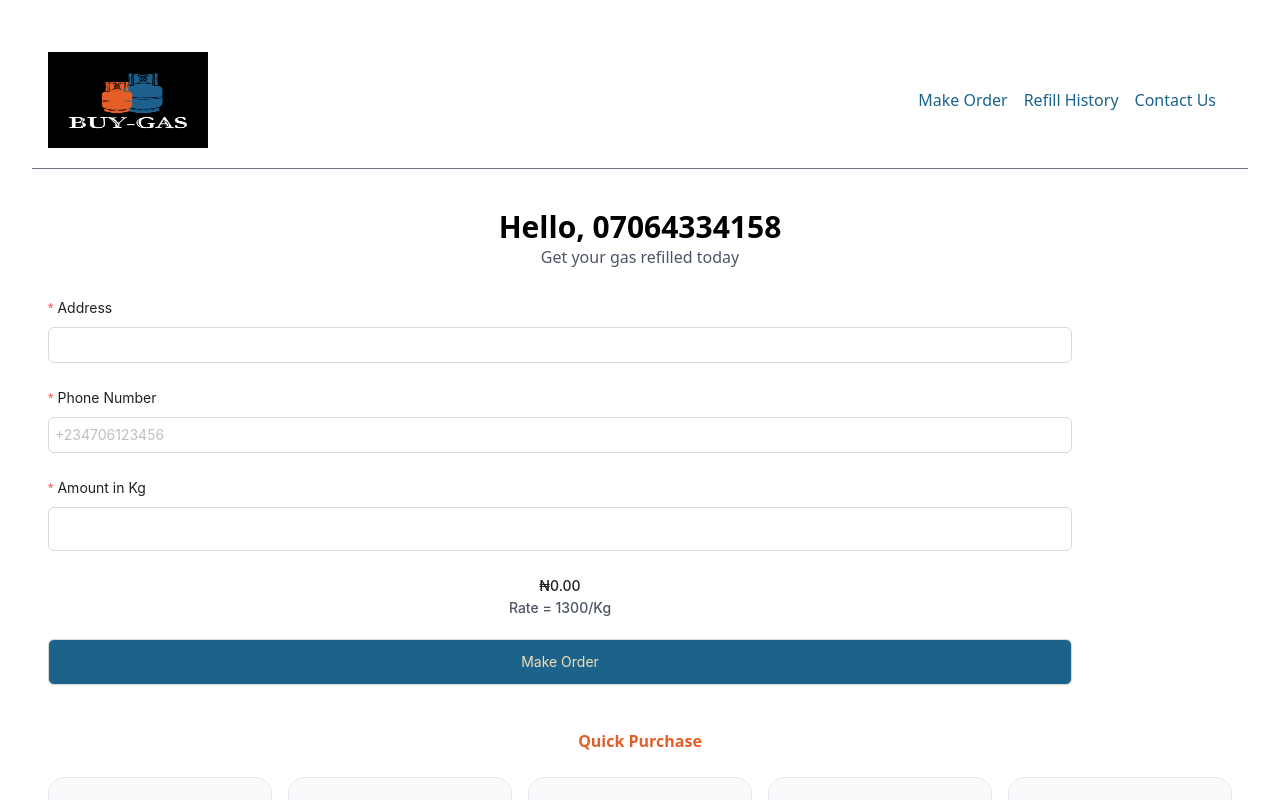
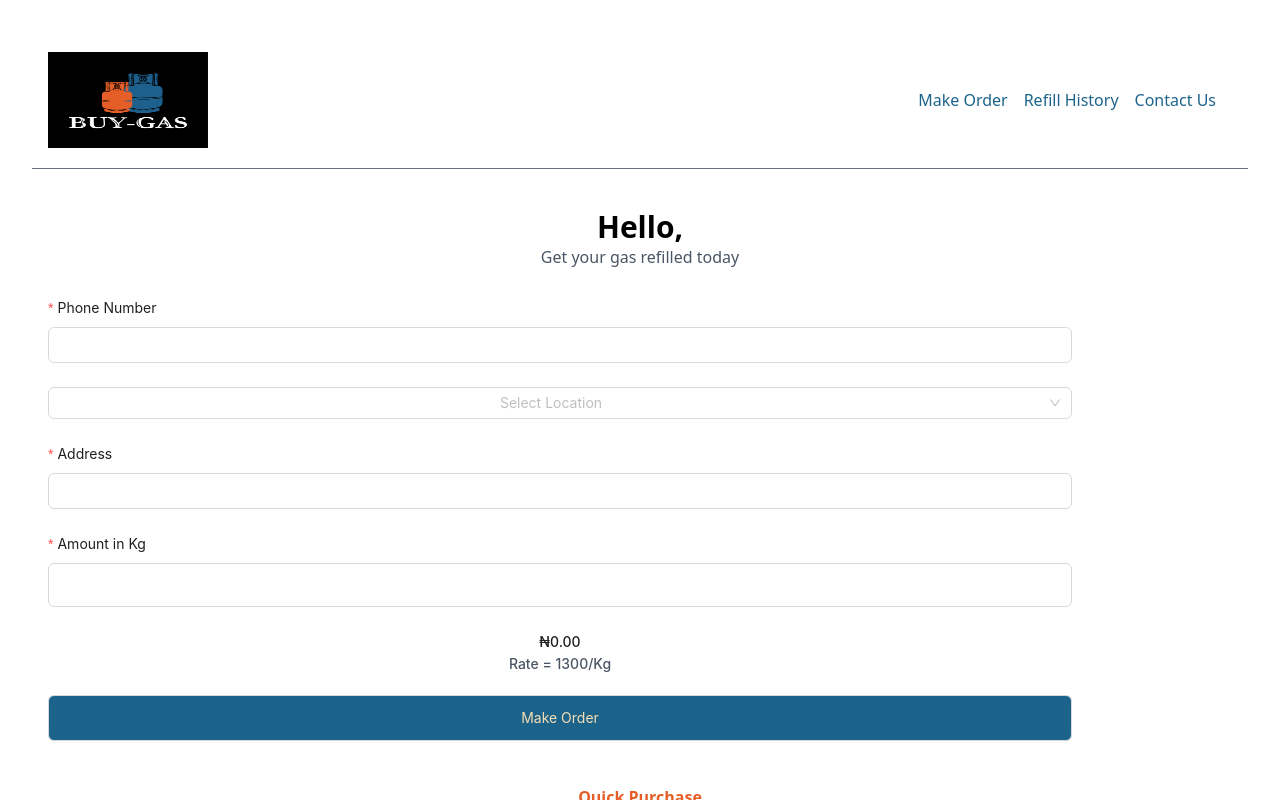
Before and after one commit to Emmykage/buy-gas, a React (Vite) app: page / in a window 1280 px wide. Both pictures are taken after a click on the item "Merchant". Shown: the top 800 px of the page. Built offline with nearby package versions, Linux system fonts and the light colour scheme.

Commit message:
set up local storage

```diff
--- a/src/components/input/Input.jsx
+++ b/src/components/input/Input.jsx
@@ -66,6 +66,8 @@ const FormInput = ({
            type=== "select" ?
 
            <Select
+           disabled={disabled}
+
            options={options}
            placeholder={placeHolder}
 
--- a/src/components/orderForm/OrderForm.jsx
+++ b/src/components/orderForm/OrderForm.jsx
@@ -17,7 +17,7 @@ const OrderForm = () => {
     const rate = 1300
     const dispatch = useDispatch()
 
-    console.log(amount)
+    console.log(user)
 
 
 
@@ -36,14 +36,25 @@ const OrderForm = () => {
     kg: kg ?? "",
     amount: "",
     address: "",
-    phone_no: "+234706123456"
+    location: user?.location,
+    phone_no: user?.phone
   }}
   layout="vertical"
   style={{ maxWidth: "100%" }}
->
+>  <FormInput label="Phone Number" required name="phone_no" disabled type="text" />
+<FormInput
+    required={true}
+    name={"location"}
+    disabled={!!user?.location}
+    placeHolder={"Select Location"} type={"select"} options={[{label: "wuse", value: "wuse"},
+      {label: "maitama", value: "maitama"},
+      {label: "Apo", value: "apo"},
+      {label: "Gwarimpa", value: "gwarimpa"},
+      {label: "Asokoro", value: "asokoro"}
+    ]}/>
+
   {/* <FormInput label="Full Name" required name="full_name" type="text" /> */}
   <FormInput label="Address" required={true} name="address" type="text" />
-  <FormInput label="Phone Number" required name="phone_no" disabled type="text" />
   <FormInput label="Amount in Kg"
    onChange={(value) => setAmount(value * rate)}
    required name="kg" disabled={!!kg} type="number" />
--- a/src/pages/dashboard/index.jsx
+++ b/src/pages/dashboard/index.jsx
@@ -3,9 +3,11 @@ import Navigation from './components/navigation/Navigation'
 import { GiCampCookingPot } from 'react-icons/gi'
 import { useNavigate } from 'react-router-dom'
 import OrderForm from '../../components/orderForm/OrderForm'
+import { useSelector } from 'react-redux'
 
 const Dashboard = () => {
     const navigate = useNavigate()
+    const {user} = useSelector(state => state.auth)
   return (
     <div className='bg-red container m-auto  min-h-screen'>
         <Navigation/>
@@ -15,7 +17,7 @@ const Dashboard = () => {
 
 
             <div className='mt-10'>
-            <h3 className='md:text-3xl text-xl font-semibold'>Hello, 07064334158</h3>
+            <h3 className='md:text-3xl text-xl font-semibold'>Hello, {user?.phone}</h3>
             <p className='font-medium text-gray-600'>Get your gas refilled today</p>
         </div>
 
--- a/src/redux/auth/index.js
+++ b/src/redux/auth/index.js
@@ -1,5 +1,6 @@
 import { createSlice } from "@reduxjs/toolkit"
 import { userLogin, userLogout, userProfile, userSignUp } from "../actions/auth"
+import { stringify } from "postcss"
 
 const initialState = {
     user: null,
@@ -14,13 +15,14 @@ const AuthSlice = createSlice({
         resetUser: (state) =>  {
             return{
                 ...state,
-                user: {},
+                user: JSON.parse(localStorage.getItem("buy-gas"))
 
 
             }
         }
         ,
         addUser: (state, action) =>  {
+            localStorage.setItem("buy-gas", JSON.stringify(action.payload))
             return{
                 ...state,
                 user: action.payload,
```
